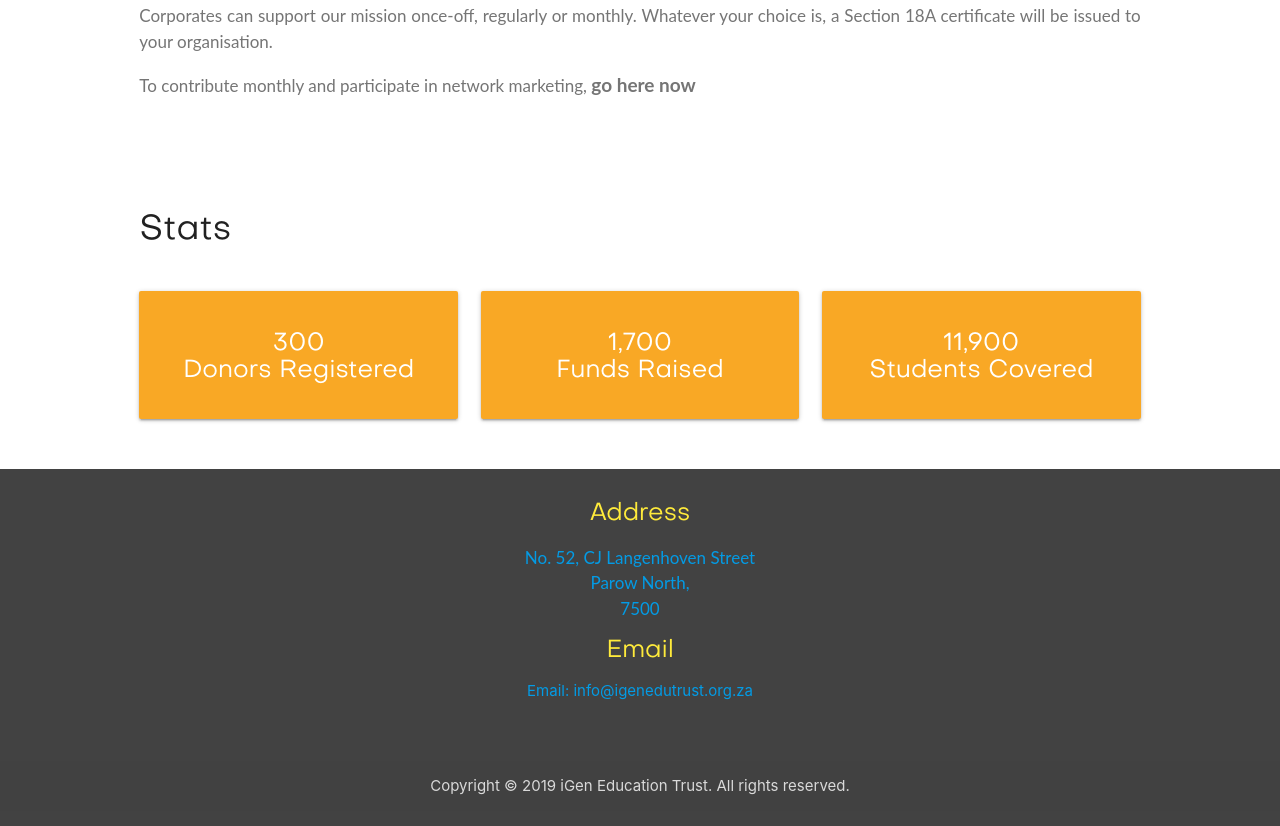
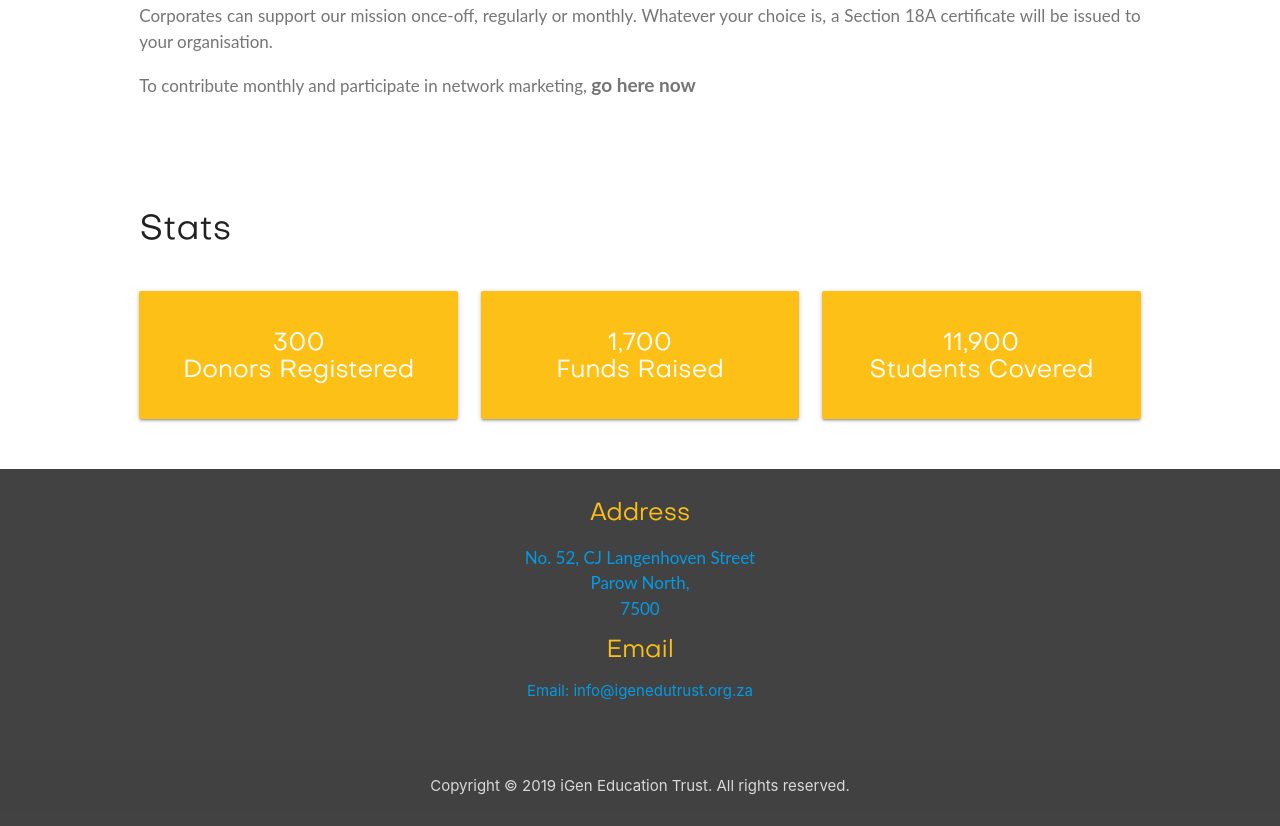
Before and after one commit to vtrev/igenwebsite, a plain HTML site: page index.html in a window 1280 px wide. Shown: the part 4476-5302 px from the top of the page. Drawn offline with Linux system fonts and the light colour scheme.

Commit message:
fixed yellow on cards

```diff
--- a/css/style.css
+++ b/css/style.css
@@ -3,10 +3,7 @@
 /* for the commit */
 /* Global styles */
 
-#supportlink {
-    /* position: relative; */
-    /* bottom: 10px; */
-}
+
 
 #support p b {
     font-size: 19px !important;
@@ -39,6 +36,10 @@ heading {
 
 .yellow {
     background-color: #FDC016 !important;
+}
+
+.yellow-text {
+    color: #FDC016 !important;
 }
 
 .blue {
--- a/index.html
+++ b/index.html
@@ -434,7 +434,7 @@
 
             <div id="stats" class="row">
                 <div class="col s12 m4 l4 ">
-                    <div class="card yellow darken-3">
+                    <div class="card yellow">
                         <div class="card-content white-text center">
                             <h5 class="center"> 300 <br>
                                 Donors Registered</h5>
@@ -442,7 +442,7 @@
                     </div>
                 </div>
                 <div class="col s12 m4 l4">
-                    <div class="card yellow darken-3">
+                    <div class="card yellow">
                         <div class="card-content white-text center">
 
                             <h5 class="center">
@@ -453,7 +453,7 @@
                     </div>
                 </div>
                 <div class="col s12 m4 l4">
-                    <div class="card yellow darken-3">
+                    <div class="card yellow">
                         <div class="card-content white-text center">
                             <h5 class="center">11,900 <br>
                                 Students Covered</h5>
```
